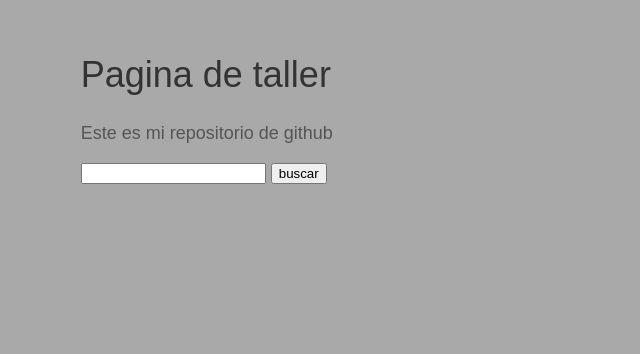
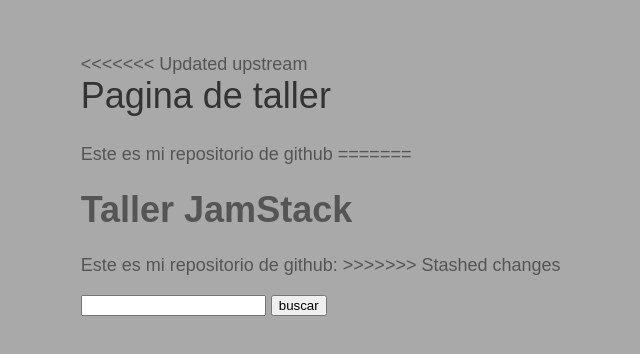
Before and after one commit to sramador45/taller-jamstack, a plain HTML site: page index.html in a window 1280 px wide. Shown: the whole page, without its empty margins (289-929 px from the left). Drawn offline with Linux system fonts and the light colour scheme.

Commit message:
Update html
update

```diff
--- a/index.html
+++ b/index.html
@@ -10,12 +10,18 @@
 </head>
 <body>
   <main>
+<<<<<<< Updated upstream
     <header>
         <!-- Titulo de la pagina -->
         Pagina de taller
     </header>
     <p>
         Este es mi repositorio de github
+=======
+    <h1>Taller JamStack</h1>
+    <p>
+     Este es mi repositorio de github:
+>>>>>>> Stashed changes
     </p>
     <input type="text" name="name" id="name">
 
```
